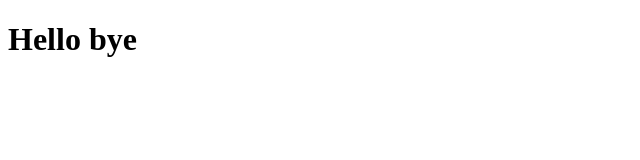
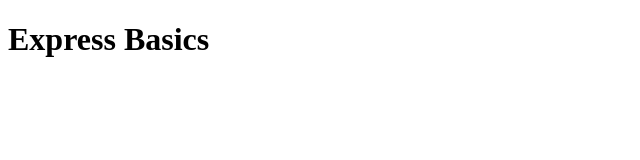
Before and after one commit to aniketdhavan47/100xDev, a website: page Week 2-Express Basics/index.html in a window 1280 px wide. Shown: the whole page, without its empty margins (0-640 px from the left). Drawn offline with Linux system fonts and the light colour scheme.

Commit message:
Update index.html

```diff
--- a/Week 2-Express Basics/index.html
+++ b/Week 2-Express Basics/index.html
@@ -6,6 +6,6 @@
     <title>Responses</title>
 </head>
 <body>
-    <H1>Hello bye</H1>
+    <H1>Express Basics</H1>
 </body>
 </html>
```
